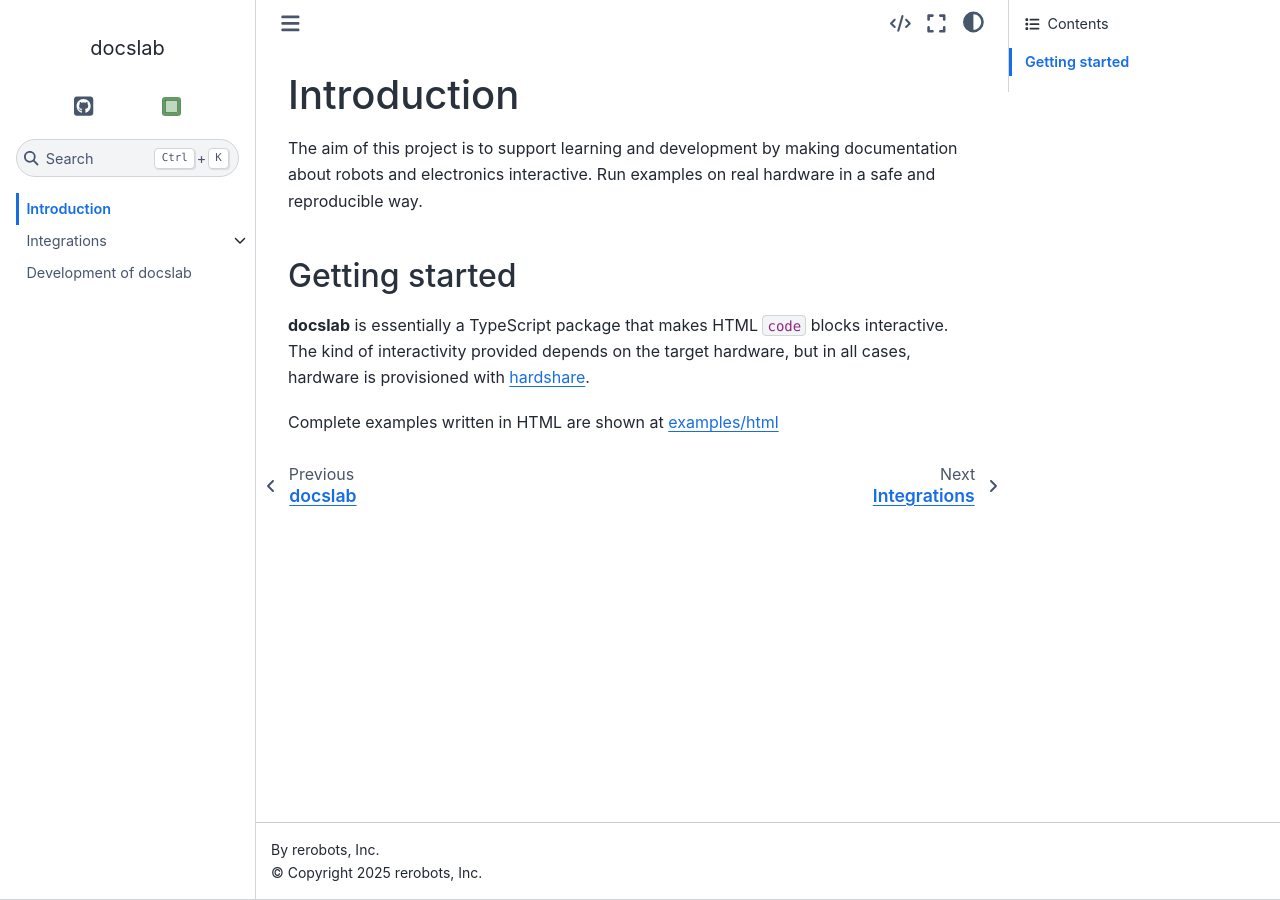
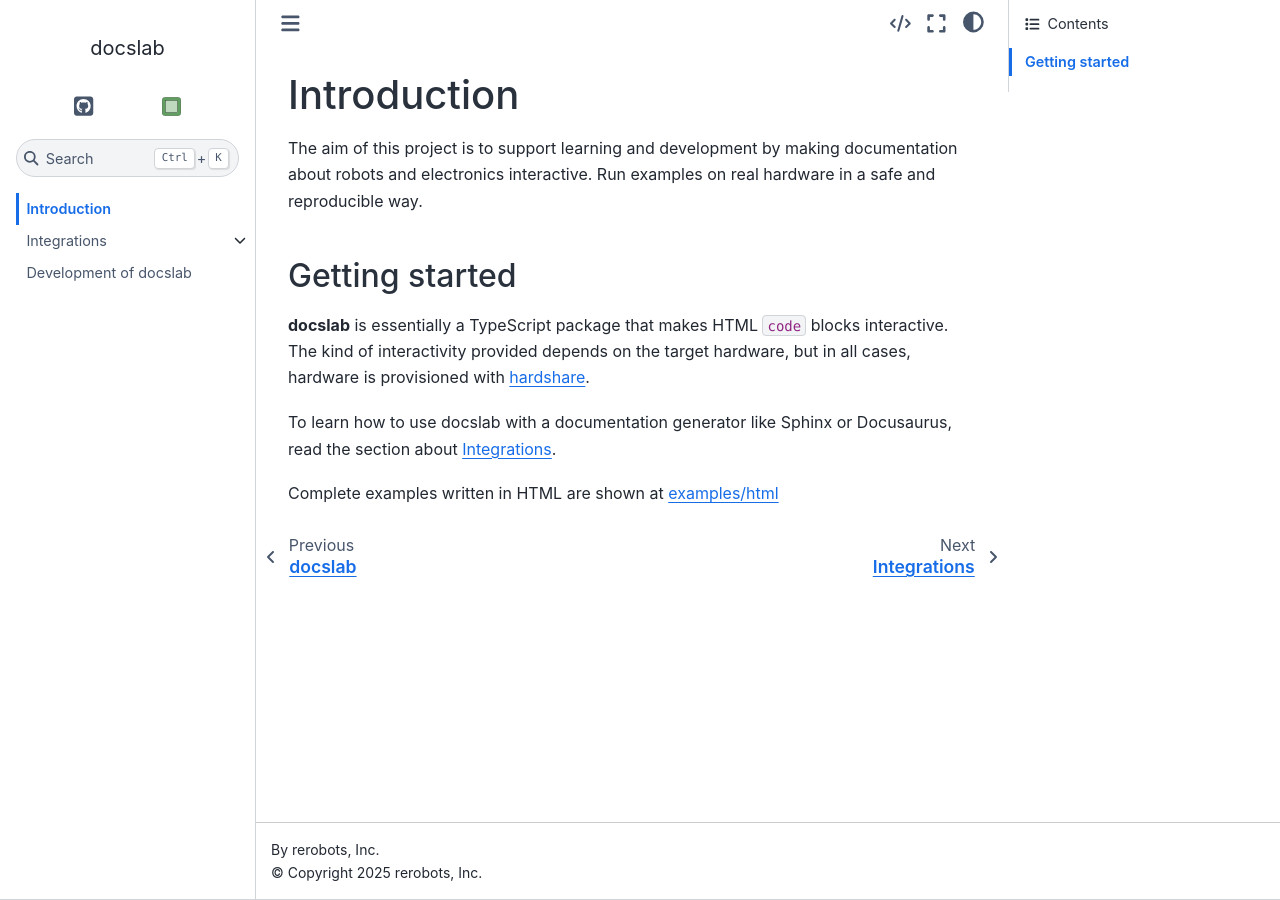
Before and after one commit to rerobots/docslab, a Sphinx documentation site: the page built from doc/intro.rst, in a window 1280 px wide. Built offline with Sphinx 7.4.7 and the Sphinx Book theme 1.1.4, drawn with Linux system fonts in a browser that asks for light colours.

Commit message:
DOC: link from intro to integrations

```diff
--- a/doc/intro.rst
+++ b/doc/intro.rst
@@ -12,6 +12,8 @@
 interactive. The kind of interactivity provided depends on the target hardware,
 but in all cases, hardware is provisioned with hardshare_.
 
+To learn how to use docslab with a documentation generator like Sphinx or
+Docusaurus, read the section about :doc:`integrations`.
 
 Complete examples written in HTML are shown at `<examples/html>`_
 
```
